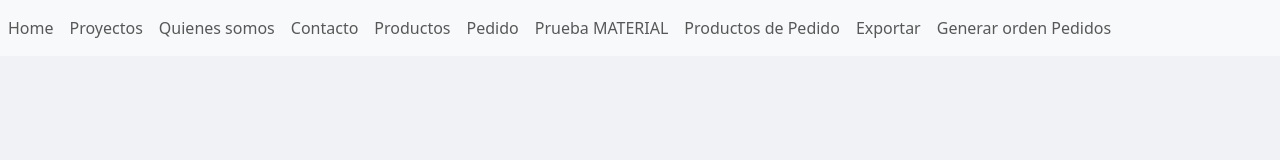
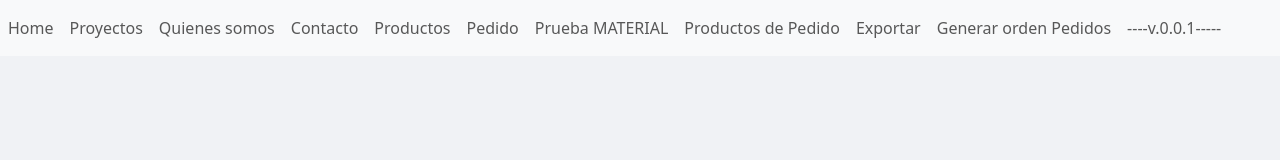
Before and after one commit to CarlosMEsteban/app-empleados, an Angular app: page /login in a window 1280 px wide. Shown: the top 160 px of the page. Built offline with nearby package versions, Linux system fonts and the light colour scheme.

Commit message:
Ve3rsión

```diff
--- a/src/app/app.html
+++ b/src/app/app.html
@@ -33,7 +33,11 @@
     <li class="nav-item">
       <a class="nav-link" href="/ordenPedidos">Generar orden Pedidos</a>
     </li>
+    <li class="nav-item">
+      <span class="nav-link">----v.0.0.1-----</span>
+    </li>
   </ul>
 
 </nav>
+
 <router-outlet></router-outlet>
```
Also changed, not shown: firebase.json, 1 other file (tests, documents, lock files or other folders).
